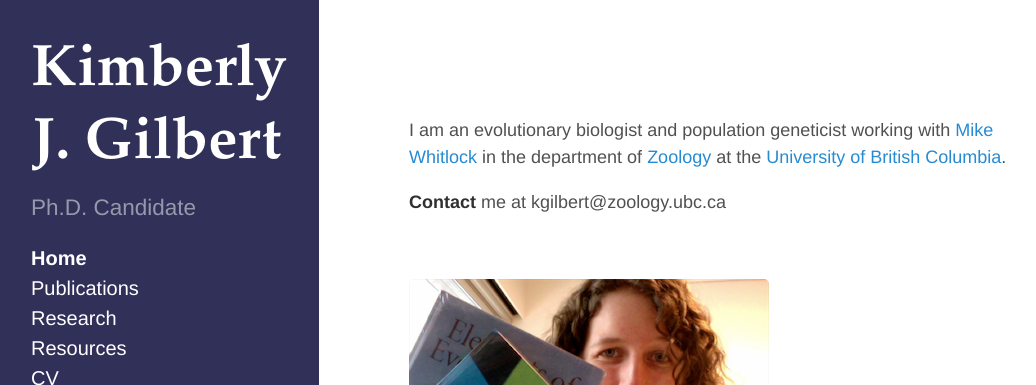
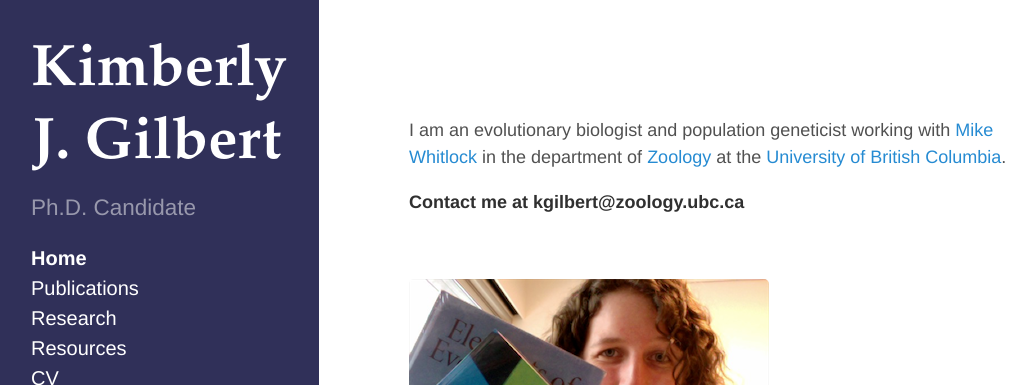
Before and after one commit to kjgilbert/kjgilbert.github.io, a Jekyll site: the page built from index.md, in a window 1280 px wide. Shown: the top 385 px of the page, without its empty margins (5-1041 px from the left). Built offline with Jekyll 4.4.1, drawn with Linux system fonts in a browser that asks for light colours; Markdown is read by kramdown in place of the engine named in the settings.

```diff
--- a/index.md
+++ b/index.md
@@ -9,7 +9,7 @@ title: Home
 
 I am an evolutionary biologist and population geneticist working with [Mike Whitlock](http://www.zoology.ubc.ca/person/whitlock) in the department of [Zoology](http://www.zoology.ubc.ca/) at the [University of British Columbia](http://www.ubc.ca/).
 
-**Contact** me at kgilbert@zoology.ubc.ca
+**Contact me at kgilbert@zoology.ubc.ca**
 
 
 &nbsp;
```
